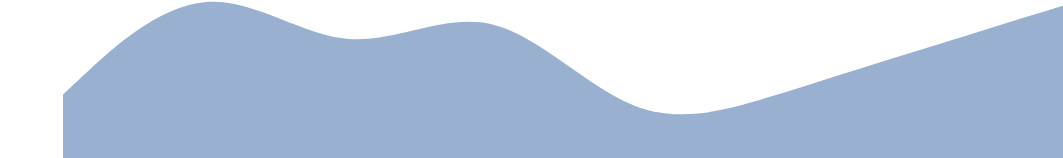
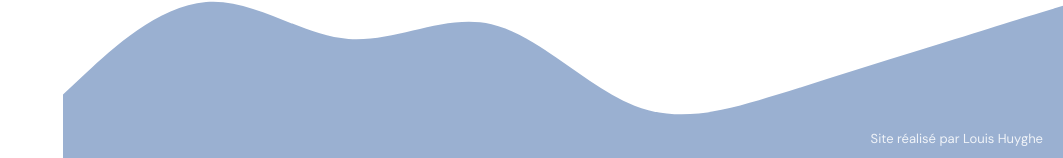
Before and after one commit to louisHg/retable-Flandre-v2, a plain HTML site: page index.html in a window 1280 px wide. Shown: the part 2937-3095 px from the top of the page, without its empty margins (217-1280 px from the left). Drawn offline with Linux system fonts and the light colour scheme.

Commit message:
feat:add-signature

```diff
--- a/css/main.css
+++ b/css/main.css
@@ -301,6 +301,17 @@ strong {
   right: 0;
   left: 0;
   pointer-events: none;
+}
+
+.rf-footer-signature {
+  position: absolute;
+  right: 20px;
+  bottom: 12px;
+  z-index: 2;
+  margin: 0;
+  font-size: 13px;
+  color: var(--white-color);
+  opacity: 0.85;
 }
 
 .site-footer-title {
--- a/js/vue-components.js
+++ b/js/vue-components.js
@@ -286,6 +286,7 @@
                           d="M0,224L34.3,192C68.6,160,137,96,206,90.7C274.3,85,343,139,411,144C480,149,549,107,617,122.7C685.7,139,754,213,823,240C891.4,267,960,245,1029,224C1097.1,203,1166,181,1234,160C1302.9,139,1371,117,1406,106.7L1440,96L1440,320L1405.7,320C1371.4,320,1303,320,1234,320C1165.7,320,1097,320,1029,320C960,320,891,320,823,320C754.3,320,686,320,617,320C548.6,320,480,320,411,320C342.9,320,274,320,206,320C137.1,320,69,320,34,320L0,320Z">
                     </path>
                 </svg>
+                <p class="rf-footer-signature">Site réalisé par Louis Huyghe</p>
             </footer>
         `
     };
```
